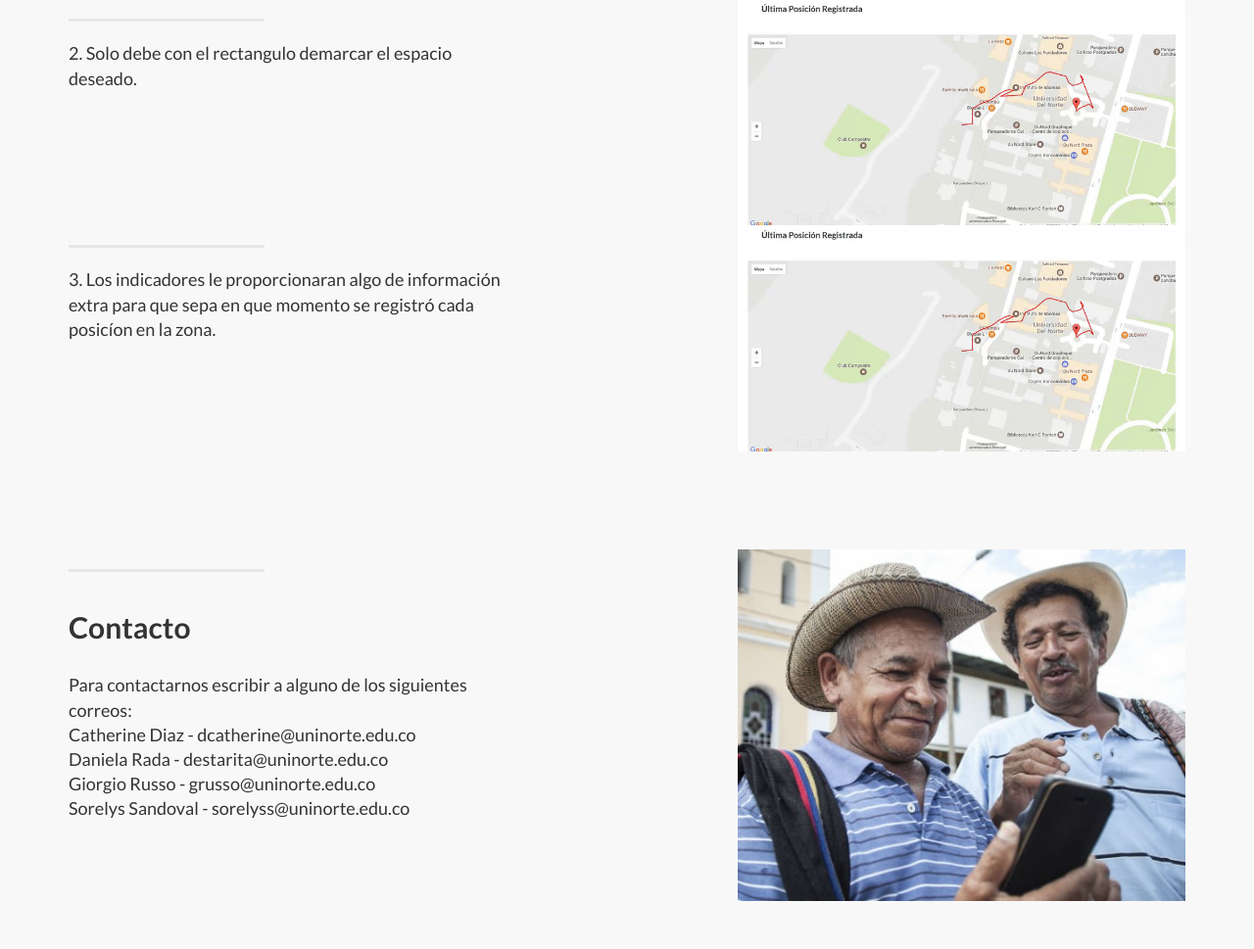
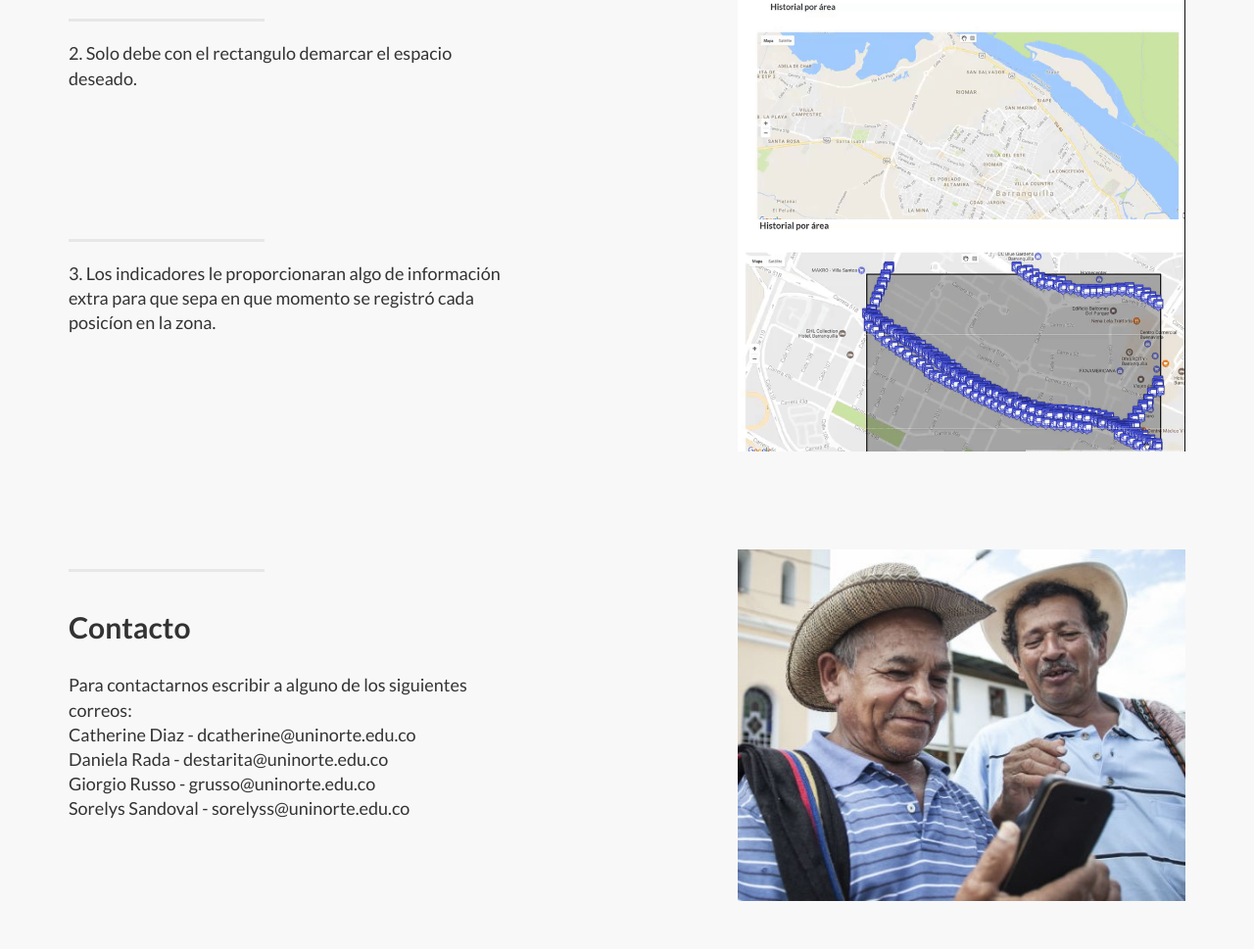
Before and after one commit to GioRusso/GPStracker_site, a Django app: page / in a window 1280 px wide. Shown: the part 2759-3728 px from the top of the page at 98% size. Run offline with Django 3.2, Linux system fonts and the light colour scheme; some libraries are stand-ins or nearby versions.

Commit message:
Update home.html

```diff
--- a/templates/home.html
+++ b/templates/home.html
@@ -140,7 +140,7 @@
                     <p class="lead">2. Solo debe con el rectangulo demarcar el espacio deseado.</p>
                 </div>
                 <div class="col-lg-5 col-lg-offset-2 col-sm-6">
-                    <img class="img-responsive" src="{% static 'img/esta.gif' %}" alt="">
+                    <img class="img-responsive" src="{% static 'img/rectangulo.gif' %}" alt="">
                 </div>
               </div>
         </div>
@@ -153,7 +153,7 @@
                     <p class="lead">3. Los indicadores le proporcionaran algo de información extra para que sepa en que momento se registró cada posicíon en la zona.</p>
                 </div>
                 <div class="col-lg-5 col-lg-offset-2 col-sm-6">
-                    <img class="img-responsive" src="{% static 'img/esta.gif' %}" alt="">
+                    <img class="img-responsive" src="{% static 'img/indicador.gif' %}" alt="">
                 </div>
               </div>
         </div>
```
